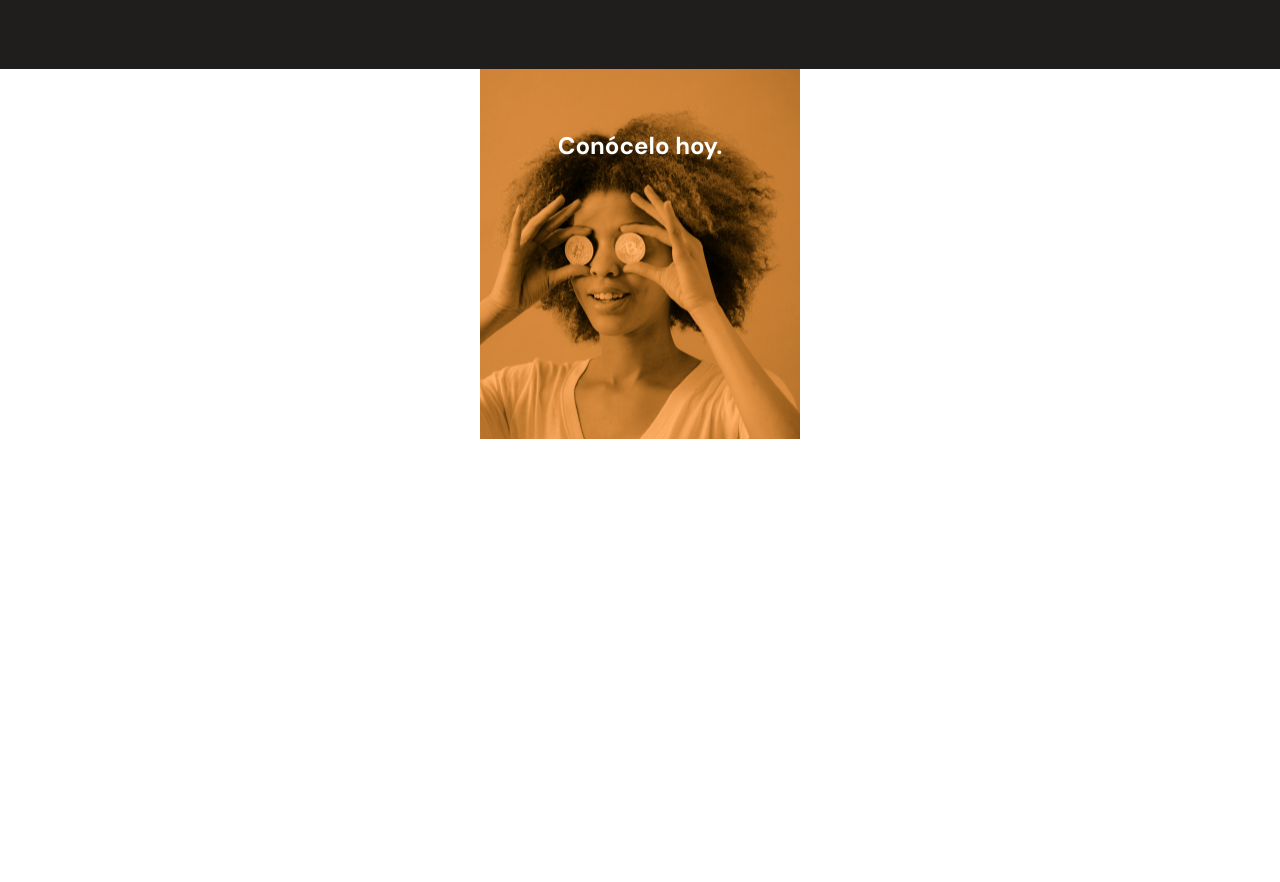
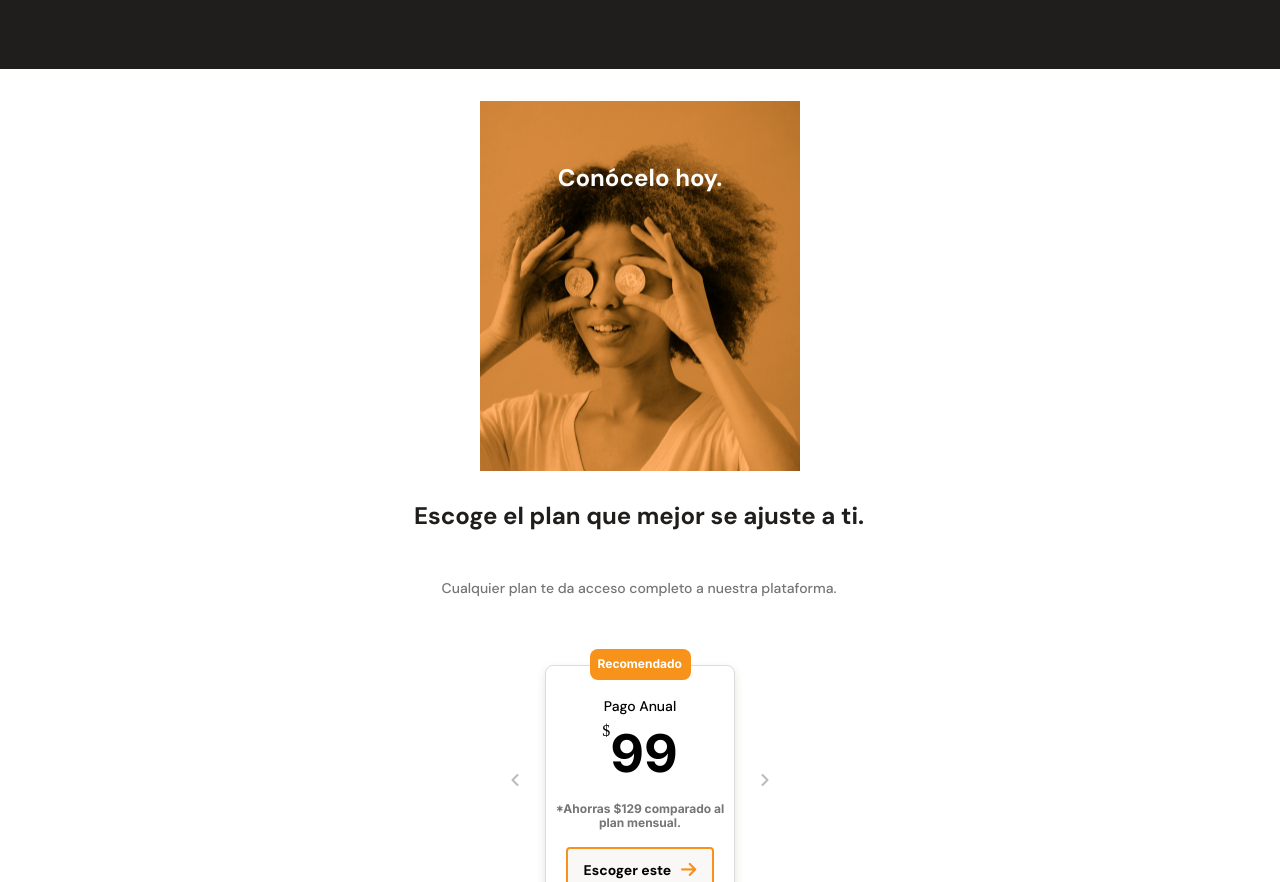
Before and after one commit to stbnzapata/batatabit, a plain HTML site: page index.html in a window 1280 px wide. Shown: the part 1918-2800 px from the top of the page. Before the commit the page ends 2357 px from the top, so only its background shows below. Drawn offline with Linux system fonts and the light colour scheme.

Commit message:
proyecto finalizado

```diff
--- /dev/null
+++ b/css/footer.css
@@ -0,0 +1,43 @@
+.footer{
+    min-width: var(--width-page);
+    height: 150px;
+    background: var(--bitcoin-orange);
+    display: flex;
+    justify-content: space-around;
+    align-items: center;
+}
+
+.footer .container-footer-links{
+    display: flex;
+    flex-direction: column;
+}
+
+.footer .container-footer-links .link-footer{
+    text-decoration: none;
+    color: var(--just-white);
+    font-family: var(--font-sans);
+    font-weight: var(--weight-500);
+    font-size: var(--size-14);
+    line-height: 18px;
+    margin-bottom: 8px;
+}
+
+.footer .container-footer-copyright{
+    display: flex;
+    flex-direction: column;
+    align-items: center;
+}
+
+.footer .container-footer-copyright .img-copyright{
+    width: 37.47px;
+    height: 24px;
+    margin-bottom: 8px;
+}
+
+.footer .container-footer-copyright .copyright{
+    color: var(--just-white);
+    font-family: var(--font-sans);
+    font-weight: var(--weight-500);
+    font-size: 8px;
+    line-height: 18px;
+}
--- a/css/section3.css
+++ b/css/section3.css
@@ -24,3 +24,9 @@
     line-height: 26px;
     margin-top: 64px;
 }
+
+@media (min-width: 321px) {
+    .section3 .container-img{
+        margin-top: 64px;
+    }
+}
--- /dev/null
+++ b/css/section4.css
@@ -0,0 +1,147 @@
+.section4{
+    min-width: var(--width-page);
+    height: 477px;
+}
+
+.section4 .container-section4-subtitle{
+    min-width: 288px;
+    height: 52px;
+    margin: 64px 17px 24px 15px;
+}
+
+.section4 .container-section4-subtitle .section4-subtitle{
+    color: var(--warm-black);
+    font-family: var(--font-sans);
+    font-weight: var(--weight-700);
+    font-size: var(--size-24);
+    line-height: 26px;
+    text-align: center;
+}
+
+.section4 .container-section4-paragraph{
+    min-width: 288px;
+    height: 36px;
+    margin: 0 17px 34px 15px;
+}
+
+.section4 .container-section4-paragraph .section4-paragraph{
+    color: #757575;
+    font-family: var(--font-sans);
+    font-weight: var(--weight-500);
+    font-size: var(--size-14);
+    line-height: 18px;
+    text-align: center;
+}
+
+.section4 .container-card2{
+    display: flex;
+    flex-direction: column;
+    align-items: center;
+
+}
+
+.section4 .container-card2 .container-title-card2{
+    background: var(--bitcoin-orange);
+    width: 101px;
+    height: 31px;
+    padding: 8px;
+    border-radius: 8px;
+    position: absolute;
+}
+
+.section4 .angles{
+    display: flex;
+    align-items: center;
+}
+
+.section4 .angles .fas{
+    color: #BABABA;
+}
+
+.section4 .container-card2 .container-title-card2 .title-card2{
+    color: var(--just-white);
+    font-family: var(--font-inter);
+    font-weight: var(--weight-700);
+    font-size: 12px;
+    line-height: 14.52px;
+}
+
+.section4 .container-card2 .container-information-card2{
+    display: flex;
+    flex-direction: column;
+    align-items: center;
+    width: 190px;
+    height: 247px;
+    margin: 16px 25.59px 0 25.59px;
+    border-radius: 8px;
+    background: var(--just-white);
+    border: 0.5px solid gainsboro;
+    box-shadow: 0px 4px 8px rgba(89, 73, 30, 0.16);
+    text-align: center;
+}
+
+.section4 .container-card2 .container-information-card2 .container-subtitle-card2{
+    margin-top: 31px;
+}
+
+.section4 .container-card2 .container-information-card2 .container-subtitle-card2 .subtitle-card2{
+    font-family: var(--font-sans);
+    font-weight: var(--weight-500);
+    font-size: var(--size-14);
+    line-height: 18px;
+}
+
+.section4 .container-card2 .container-information-card2 .principal-text{
+    margin-top: 8px;
+    display: flex;
+}
+
+.section4 .container-card2 .container-information-card2 .principal-text .text{
+    font-family: var(--font-inter);
+    font-weight: var(--weight-700);
+    font-size: 52px;
+    line-height: 62.93px;
+}
+
+.section4 .container-card2 .container-information-card2 .principal-text .text .money{
+    font-family: var(--font-inter);
+    font-weight: var(--weight-700);
+    font-size: 12px;
+    line-height: 14.52px;
+}
+
+.section4 .container-card2 .container-information-card2 .secundary-text{
+    margin: 16px 0;
+}
+
+.section4 .container-card2 .container-information-card2 .secundary-text .text2{
+    color: #757575;
+    font-family: var(--font-inter);
+    font-weight: var(--weight-700);
+    font-size: 12px;
+    line-height: 14.52px;
+}
+
+.section4 .container-card2 .container-information-card2 .container-button-card-section4{
+    width: 151px;
+    height: 48px;
+}
+
+.section4 .container-card2 .container-information-card2 .container-button-card-section4 .button-card-section4{
+    background: var(--off-white);
+    Padding: 12px 16px;
+    border: 2px solid var(--bitcoin-orange);
+    border-radius: 4px;
+}
+
+.section4 .container-card2 .container-information-card2 .container-button-card-section4 .button-card-section4 .text-button{
+    font-family: var(--font-sans);
+    font-weight: var(--weight-700);
+    font-size: 14px;
+    line-height: 18.23px;
+}
+
+.section4 .container-card2 .container-information-card2 .container-button-card-section4 .button-card-section4 .text-button .fa-arrow-right{
+    margin-left: 6.5px;
+    color: var(--bitcoin-orange);
+}
--- a/css/style.css
+++ b/css/style.css
@@ -3,3 +3,5 @@
 @import 'section1.css';
 @import 'section2.css';
 @import 'section3.css';
+@import 'section4.css';
+@import 'footer.css';
--- a/index.html
+++ b/index.html
@@ -5,7 +5,8 @@
     <meta charset="UTF-8">
     <meta http-equiv="X-UA-Compatible" content="IE=edge">
     <meta name="viewport" content="width=device-width, initial-scale=1.0">
-    <title>BatataBit</title>
+    <title>Batatabit</title>
+    <link rel="icon" href="./assets/icons/batata.svg">
     <link rel="stylesheet" href="/css/style.css">
     <link rel="preconnect" href="https://fonts.googleapis.com">
     <link rel="preconnect" href="https://fonts.gstatic.com" crossorigin>
@@ -25,7 +26,7 @@
             <h1 class="pricipal-header-title">La próxima revolución en el intercambio de criptomonedas.</h1>
         </div>
         <div class="header-text">
-            <p class="principal-header-text">BatataBit te ayuda a navegar entre los diferentes precios y tendencias.</p>
+            <p class="principal-header-text">Batatabit te ayuda a navegar entre los diferentes precios y tendencias.</p>
         </div>
         <div class="header-button">
             <button class="principal-header-button">Conoce Nuestros Planes <i class="fas fa-angle-down"></i></button>
@@ -140,10 +141,54 @@
             </div>
         </section>
         <section class="section4">
-
+            <div class="container-section4-subtitle">
+                <h2 class="section4-subtitle">Escoge el plan que mejor se ajuste a ti.</h2>
+            </div>
+            <div class="container-section4-paragraph">
+                <p class="section4-paragraph">Cualquier plan te da acceso completo a nuestra plataforma.
+                </p>
+            </div>
+            <div class="container-card2">
+                <div class="container-title-card2">
+                    <h3 class="title-card2">Recomendado</h3>
+                </div>
+                <div class="angles">
+                    <div class="container-section-icon-left">
+                        <i class="fas fa-angle-left"></i>
+                    </div>
+                    <div class="container-information-card2">
+                        <div class="container-subtitle-card2">
+                            <h4 class="subtitle-card2">Pago Anual</h4>
+                        </div>
+                        <div class="principal-text">
+                            <span class="money">$</span><p class="text">99</p>
+                        </div>
+                        <div class="secundary-text">
+                            <p class="text2">*Ahorras $129 comparado al plan mensual.</p>
+                        </div>
+                        <div class="container-button-card-section4">
+                            <button class="button-card-section4">
+                                <p class="text-button">Escoger este <i class="fas fa-arrow-right fa-lg"></i></p>
+                            </button>
+                        </div>
+                    </div>
+                    <div class="container-section-icon-right">
+                        <i class="fas fa-angle-right"></i>
+                    </div>
+                </div>
+            </div>
         </section>
     </main>
     <footer class="footer">
+        <div class="container-footer-links">
+            <a href="#" class="link-footer">Linkedin</a>
+            <a href="#" class="link-footer">Crunchbase</a>
+            <a href="#" class="link-footer">Hackernews</a>
+        </div>
+        <div class="container-footer-copyright">
+            <img class="img-copyright" src="./assets/icons/batata.svg" alt="">
+            <p class="copyright">* Batatabit 2020</p>
+        </div>
 
     </footer>
 </body>
```
